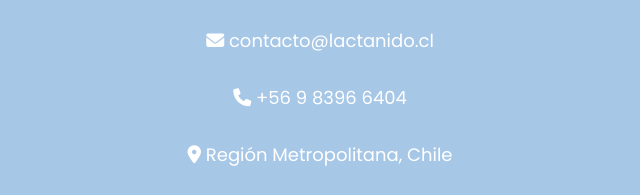
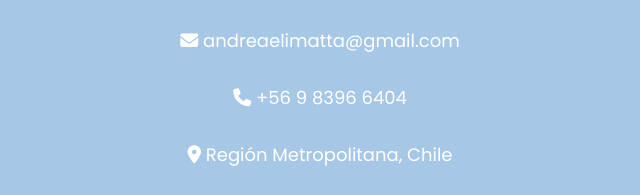
Before and after one commit to Felipeishon/lacta_service, a plain HTML site: page index.html in a window 1280 px wide. Shown: the part 954-1149 px from the top of the page, 320-960 px from the left. Drawn offline with Linux system fonts and the light colour scheme.

Commit message:
Actualiza correo y borrado de zoho

```diff
--- a/index.html
+++ b/index.html
@@ -61,7 +61,7 @@
     <section class="contact">
         <h2>Contacto</h2>
         <ul class="contact-info">
-            <li><i class="fas fa-envelope" aria-hidden="true"></i> <a href="mailto:contacto@lactanido.cl" aria-label="Enviar un correo a contacto@lactanido.cl">contacto@lactanido.cl</a></li>
+            <li><i class="fas fa-envelope" aria-hidden="true"></i> <a href="mailto:andreaelimatta@gmail.com" aria-label="Enviar un correo a andreaelimatta@gmail.com">andreaelimatta@gmail.com</a></li>
             <li><i class="fas fa-phone" aria-hidden="true"></i> <a href="tel:+56 9 8396 6404" aria-label="Llamar al número +56 9 8396 6404">+56 9 8396 6404</a></li>
             <li><i class="fas fa-map-marker-alt" aria-hidden="true"></i> Región Metropolitana, Chile</li>
         </ul>
--- a/zohometadata.xml
+++ /dev/null
@@ -1 +0,0 @@
-<md:EntityDescriptor xmlns:md="urn:oasis:names:tc:SAML:2.0:metadata" entityID="zoho.com"><md:SPSSODescriptor AuthnRequestsSigned="false" WantAssertionsSigned="true" protocolSupportEnumeration="urn:oasis:names:tc:SAML:2.0:protocol"><md:SingleLogoutService Binding="urn:oasis:names:tc:SAML:2.0:bindings:HTTP-POST" Location="https://accounts.zoho.com/logout/samlsp/888281812"></md:SingleLogoutService><md:NameIDFormat>urn:oasis:names:tc:SAML:1.1:nameid-format:emailAddress</md:NameIDFormat><md:AssertionConsumerService Binding="urn:oasis:names:tc:SAML:2.0:bindings:HTTP-POST" Location="https://accounts.zoho.com/signin/samlsp/888281812" index="0" isDefault="true"></md:AssertionConsumerService><md:AssertionConsumerService Binding="urn:oasis:names:tc:SAML:2.0:bindings:HTTP-Artifact" Location="https://accounts.zoho.com/signin/samlsp/888281812" index="1"></md:AssertionConsumerService></md:SPSSODescriptor></md:EntityDescriptor>
```
